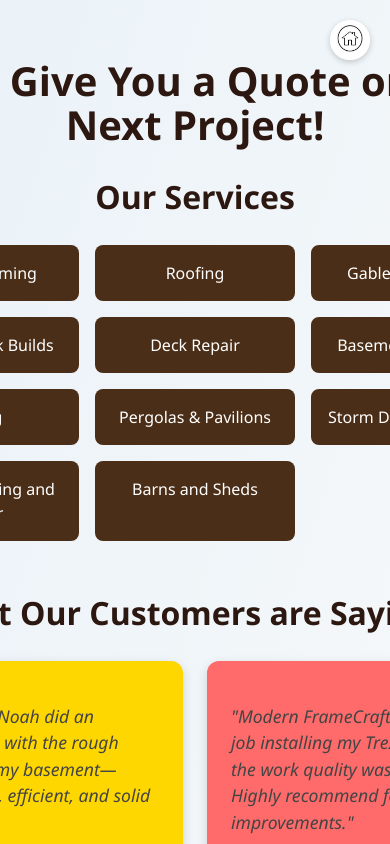
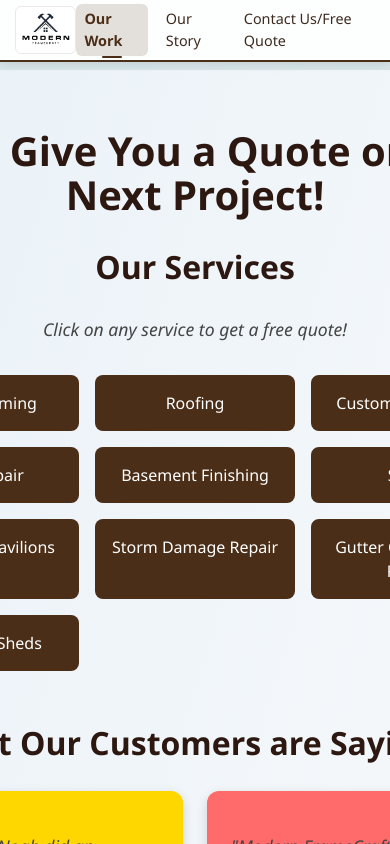
Before and after one commit to noahmeduvsky/2x6-and-Sticks-Website, a React (Vite) app in the folder 2x6-frontend/: page /work in a window 390 px wide. Shown: the top 844 px of the page. Built offline with nearby package versions, Linux system fonts and the light colour scheme.

Commit message:
Fix TypeScript errors and prepare for deployment

```diff
--- a/2x6-frontend/src/App.css
+++ b/2x6-frontend/src/App.css
@@ -42,10 +42,10 @@ body {
 }
 
 .tagline {
-  font-size: 1.5rem;
+  font-size: 2.2rem;
   color: #d4af37;
   font-weight: bold;
-  margin-bottom: 1.5rem;
+  margin-bottom: 2rem;
   text-transform: uppercase;
   letter-spacing: 1px;
 }
--- a/2x6-frontend/src/App.tsx
+++ b/2x6-frontend/src/App.tsx
@@ -2,22 +2,26 @@ import './App.css';
 import logo from '/Logo.png';
 import Contact from './components/Contact';
 import SeeOurWork from './components/SeeOurWork';
-import OurStory from './components/OurStory'; // new import
-import { BrowserRouter as Router, Routes, Route, Link } from 'react-router-dom';
+import OurStory from './components/OurStory';
+import Header from './components/Header';
+import { BrowserRouter as Router, Routes, Route } from 'react-router-dom';
 
 function App() {
   return (
     <Router>
+      <div className="app">
         <Routes>
           <Route
             path="/"
             element={
+              <div>
+                <Header />
+                <div style={{ marginTop: '70px' }}>
                   <div className="landing-page">
                     <div className="logo-container">
                       <img src={logo} alt="Modern FrameCraft Logo" />
                     </div>
                     <section className="hero">
-                <h1>MODERN FRAMECRAFT</h1>
                       <h2 className="tagline">Your Project. Built to Last.</h2>
                       <p className="company-philosophy">
                         At Modern FrameCraft, we don't just build structures—we build trust.
@@ -35,19 +39,38 @@ function App() {
                         (248) 977-6310<br />
                         (810) 751-0852
                       </p>
-                <div className="cta-buttons">
-                  <Link to="/contact">Get Free Estimate</Link>
-                  <Link to="/work">See Our Work!</Link>
-                  <Link to="/our-story">Our Story</Link>
+                    </section>
                   </div>
-              </section>
+                </div>
               </div>
             }
           />
-        <Route path="/contact" element={<Contact />} />
-        <Route path="/work" element={<SeeOurWork />} />
-        <Route path="/our-story" element={<OurStory />} /> {/* new route */}
+          <Route path="/contact" element={
+            <div>
+              <Header />
+              <div style={{ marginTop: '70px' }}>
+                <Contact />
+              </div>
+            </div>
+          } />
+          <Route path="/work" element={
+            <div>
+              <Header />
+              <div style={{ marginTop: '70px' }}>
+                <SeeOurWork />
+              </div>
+            </div>
+          } />
+          <Route path="/our-story" element={
+            <div>
+              <Header />
+              <div style={{ marginTop: '70px' }}>
+                <OurStory />
+              </div>
+            </div>
+          } />
         </Routes>
+      </div>
     </Router>
   );
 }
--- a/2x6-frontend/src/components/Contact.css
+++ b/2x6-frontend/src/components/Contact.css
@@ -12,6 +12,21 @@
   text-align: center;
   margin-bottom: 20px;
   font-size: 2rem;
+}
+
+.selected-service-notice {
+  background-color: #e8f5e8;
+  border: 2px solid #4b2e17;
+  border-radius: 8px;
+  padding: 15px;
+  margin-bottom: 20px;
+  text-align: center;
+}
+
+.selected-service-notice p {
+  margin: 0;
+  color: #2c1810;
+  font-weight: 500;
 }
 
 .contact-form {
@@ -100,43 +115,3 @@
 .services-checkboxes input[type="checkbox"]:disabled {
   cursor: not-allowed;
 }
-
-/* Home button styling */
-.home-icon-link {
-  position: absolute;
-  top: 10px;
-  left: 10px;
-}
-
-.home-icon {
-  width: 60px;
-  height: 60px;
-  cursor: pointer;
-  transition: transform 0.2s ease;
-  background: transparent;
-}
-
-.home-icon:hover {
-  transform: scale(1.1);
-}
-
-.home-button {
-  position: absolute;
-  top: 20px;
-  right: 20px;
-  z-index: 10;
-}
-
-.home-button img {
-  width: 40px;
-  height: 40px;
-  border-radius: 50%;
-  transition: transform 0.3s ease, box-shadow 0.3s ease;
-  box-shadow: 0 2px 6px rgba(0, 0, 0, 0.2);
-  cursor: pointer;
-}
-
-.home-button img:hover {
-  transform: scale(1.1);
-  box-shadow: 0 4px 12px rgba(0, 0, 0, 0.3);
-}
--- a/2x6-frontend/src/components/Contact.tsx
+++ b/2x6-frontend/src/components/Contact.tsx
@@ -1,9 +1,11 @@
-import React, { useState } from "react";
+import React, { useState, useEffect } from "react";
+import { useLocation } from "react-router-dom";
 import "./Contact.css";
-import homeIcon from "../assets/home-button.jpg";
-import { Link } from "react-router-dom";
 
 function Contact() {
+  const location = useLocation();
+  const selectedService = location.state?.selectedService;
+
   const [formData, setFormData] = useState({
     name: "",
     email: "",
@@ -12,7 +14,6 @@ function Contact() {
     services: {
       roughFraming: false,
       roofing: false,
-      gablePediments: false,
       customDeckBuilds: false,
       deckRepair: false,
       basementFinishing: false,
@@ -27,6 +28,36 @@ function Contact() {
 
   const [status, setStatus] = useState("");
   const [isSubmitting, setIsSubmitting] = useState(false);
+
+  // Pre-select service if one was chosen from the services page
+  useEffect(() => {
+    if (selectedService) {
+      const serviceKey = selectedService.toLowerCase().replace(/\s+/g, '').replace(/&/g, '');
+      const serviceMap: { [key: string]: string } = {
+        'roughframing': 'roughFraming',
+        'roofing': 'roofing',
+        'customdeckbuilds': 'customDeckBuilds',
+        'deckrepair': 'deckRepair',
+        'basementfinishing': 'basementFinishing',
+        'siding': 'siding',
+        'pergolaspavilions': 'pergolasPavilions',
+        'stormdamagerepair': 'stormDamageRepair',
+        'guttercleaningrepair': 'gutterCleaningRepair',
+        'barnsandsheds': 'barnsSheds'
+      };
+
+      const serviceKeyToCheck = serviceMap[serviceKey];
+      if (serviceKeyToCheck && formData.services.hasOwnProperty(serviceKeyToCheck)) {
+        setFormData(prev => ({
+          ...prev,
+          services: {
+            ...prev.services,
+            [serviceKeyToCheck]: true
+          }
+        }));
+      }
+    }
+  }, [selectedService]);
 
   const handleChange = (e: React.ChangeEvent<HTMLInputElement | HTMLTextAreaElement>) => {
     const { name, value, type } = e.target;
@@ -82,7 +113,6 @@ function Contact() {
         services: {
           roughFraming: false,
           roofing: false,
-          gablePediments: false,
           customDeckBuilds: false,
           deckRepair: false,
           basementFinishing: false,
@@ -104,12 +134,14 @@ function Contact() {
 
   return (
     <div className="contact-container">
-      {/* Home button */}
-      <Link to="/" className="home-button">
-        <img src={homeIcon} alt="Home" />
-      </Link>
+      <h2>Contact Us</h2>
 
-      <h2>Contact Us</h2>
+      {selectedService && (
+        <div className="selected-service-notice">
+          <p>You're requesting a quote for: <strong>{selectedService}</strong></p>
+        </div>
+      )}
+
       <form
         name="contact"
         method="POST"
@@ -179,16 +211,6 @@ function Contact() {
               disabled={isSubmitting}
             />
             Roofing
-          </label>
-          <label>
-            <input
-              type="checkbox"
-              name="gablePediments"
-              checked={formData.services.gablePediments}
-              onChange={handleChange}
-              disabled={isSubmitting}
-            />
-            Gable Pediments
           </label>
           <label>
             <input
--- /dev/null
+++ b/2x6-frontend/src/components/Header.css
@@ -0,0 +1,119 @@
+.header {
+  background-color: rgba(255, 255, 255, 0.95);
+  backdrop-filter: blur(10px);
+  border-bottom: 2px solid #4b2e17;
+  position: fixed;
+  top: 0;
+  left: 0;
+  right: 0;
+  z-index: 1000;
+  box-shadow: 0 2px 10px rgba(0, 0, 0, 0.1);
+}
+
+.header-content {
+  max-width: 1200px;
+  margin: 0 auto;
+  padding: 0 20px;
+  display: flex;
+  justify-content: space-between;
+  align-items: center;
+  height: 70px;
+}
+
+.logo-link {
+  display: flex;
+  align-items: center;
+  text-decoration: none;
+  transition: transform 0.2s ease;
+}
+
+.logo-link:hover {
+  transform: scale(1.05);
+}
+
+.header-logo {
+  height: 50px;
+  width: auto;
+  background-color: transparent;
+  border-radius: 8px;
+  padding: 4px;
+  backdrop-filter: blur(2px);
+  border: 1px solid rgba(75, 46, 23, 0.1);
+}
+
+.nav-menu {
+  display: flex;
+  gap: 30px;
+  align-items: center;
+}
+
+.nav-link {
+  text-decoration: none;
+  color: #3d2b1f;
+  font-weight: 500;
+  font-size: 1.1rem;
+  padding: 8px 16px;
+  border-radius: 6px;
+  transition: all 0.2s ease;
+  position: relative;
+}
+
+.nav-link:hover {
+  color: #4b2e17;
+  background-color: rgba(75, 46, 23, 0.1);
+}
+
+.nav-link.active {
+  color: #4b2e17;
+  background-color: rgba(75, 46, 23, 0.15);
+  font-weight: 600;
+}
+
+.nav-link.active::after {
+  content: '';
+  position: absolute;
+  bottom: -2px;
+  left: 50%;
+  transform: translateX(-50%);
+  width: 20px;
+  height: 2px;
+  background-color: #4b2e17;
+  border-radius: 1px;
+}
+
+/* Responsive design */
+@media (max-width: 768px) {
+  .header-content {
+    padding: 0 15px;
+    height: 60px;
+  }
+
+  .header-logo {
+    height: 40px;
+    background-color: transparent;
+    border-radius: 6px;
+    padding: 3px;
+    backdrop-filter: blur(2px);
+    border: 1px solid rgba(75, 46, 23, 0.1);
+  }
+
+  .nav-menu {
+    gap: 15px;
+  }
+
+  .nav-link {
+    font-size: 1rem;
+    padding: 6px 12px;
+  }
+}
+
+@media (max-width: 480px) {
+  .nav-menu {
+    gap: 10px;
+  }
+
+  .nav-link {
+    font-size: 0.9rem;
+    padding: 4px 8px;
+  }
+}
--- /dev/null
+++ b/2x6-frontend/src/components/Header.tsx
@@ -0,0 +1,41 @@
+import React from 'react';
+import { Link, useLocation } from 'react-router-dom';
+import logo from '/Logo.png';
+import './Header.css';
+
+const Header: React.FC = () => {
+  const location = useLocation();
+
+  return (
+    <header className="header">
+      <div className="header-content">
+        <Link to="/" className="logo-link">
+          <img src={logo} alt="Modern FrameCraft" className="header-logo" />
+        </Link>
+
+        <nav className="nav-menu">
+          <Link
+            to="/work"
+            className={`nav-link ${location.pathname === '/work' ? 'active' : ''}`}
+          >
+            Our Work
+          </Link>
+          <Link
+            to="/our-story"
+            className={`nav-link ${location.pathname === '/our-story' ? 'active' : ''}`}
+          >
+            Our Story
+          </Link>
+          <Link
+            to="/contact"
+            className={`nav-link ${location.pathname === '/contact' ? 'active' : ''}`}
+          >
+            Contact Us/Free Quote
+          </Link>
+        </nav>
+      </div>
+    </header>
+  );
+};
+
+export default Header;
--- a/2x6-frontend/src/components/SeeOurWork.css
+++ b/2x6-frontend/src/components/SeeOurWork.css
@@ -28,6 +28,13 @@
 /* Services Section */
 .services-section {
   margin-bottom: 3rem;
+}
+
+.services-intro {
+  font-size: 1.1rem;
+  color: #666;
+  margin-bottom: 1.5rem;
+  font-style: italic;
 }
 
 .services-grid {
@@ -157,30 +164,3 @@
   box-shadow: 0 4px 24px rgba(0, 0, 0, 0.5);
   object-fit: contain;
 }
-
-.home-button {
-  position: absolute;
-  top: 20px;
-  right: 20px;
-  z-index: 10;
-}
-
-.home-button img {
-  width: 40px;
-  height: 40px;
-  border-radius: 50%;
-  transition: transform 0.3s ease, box-shadow 0.3s ease;
-  box-shadow: 0 2px 6px rgba(0, 0, 0, 0.2);
-  cursor: pointer;
-}
-
-.home-button img:hover {
-  transform: scale(1.1);
-  box-shadow: 0 4px 12px rgba(0, 0, 0, 0.3);
-}
-
-.home-icon-link {
-  position: absolute;
-  top: 0px;
-  left: 0px;
-}
--- a/2x6-frontend/src/components/SeeOurWork.tsx
+++ b/2x6-frontend/src/components/SeeOurWork.tsx
@@ -1,5 +1,5 @@
 import React, { useState } from "react";
-import { Link } from "react-router-dom";
+import { useNavigate } from "react-router-dom";
 import "./SeeOurWork.css";
 import photo1 from "../assets/work/photo1.jpeg";
 import photo2 from "../assets/work/photo2.jpeg";
@@ -7,7 +7,6 @@ import photo3 from "../assets/work/photo3.jpeg";
 import photo4 from "../assets/work/photo4.jpeg";
 import photo5 from "../assets/work/photo5.jpeg";
 import photo6 from "../assets/work/photo6.jpeg";
-import homeIcon from "../assets/home-button.jpg";
 
 const projects = [
   { image: photo1 },
@@ -21,7 +20,6 @@ const projects = [
 const services = [
   "Rough Framing",
   "Roofing",
-  "Gable Pediments",
   "Custom Deck Builds",
   "Deck Repair",
   "Basement Finishing",
@@ -52,22 +50,37 @@ const testimonials = [
 
 const SeeOurWork: React.FC = () => {
   const [lightboxImage, setLightboxImage] = useState<string | null>(null);
+  const navigate = useNavigate();
+
+  const handleServiceClick = (service: string) => {
+    // Navigate to contact form with the selected service pre-filled
+    navigate('/contact', {
+      state: { selectedService: service }
+    });
+  };
 
   return (
     <div className="work-page">
-      {/* Home button */}
-      <Link to="/" className="home-button">
-        <img src={homeIcon} alt="Home" />
-      </Link>
-
       <h1>Let Us Give You a Quote on Your Next Project!</h1>
 
       {/* Services Section */}
       <section className="services-section">
         <h2>Our Services</h2>
+        <p className="services-intro">Click on any service to get a free quote!</p>
         <div className="services-grid">
           {services.map((service, index) => (
-            <div key={index} className="service-item">
+            <div
+              key={index}
+              className="service-item"
+              onClick={() => handleServiceClick(service)}
+              role="button"
+              tabIndex={0}
+              onKeyDown={(e) => {
+                if (e.key === 'Enter' || e.key === ' ') {
+                  handleServiceClick(service);
+                }
+              }}
+            >
               {service}
             </div>
           ))}
```
Also changed, not shown: 2x6-frontend/src/components/OurStory.tsx (+0 -7 lines), 2x6-frontend/public/Logo.png, 2x6-frontend/public/Logo2.png (added). Lines whose indentation alone changed are shown as unchanged.
